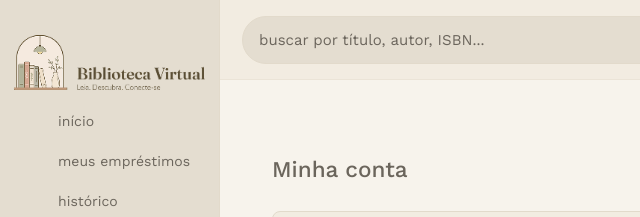
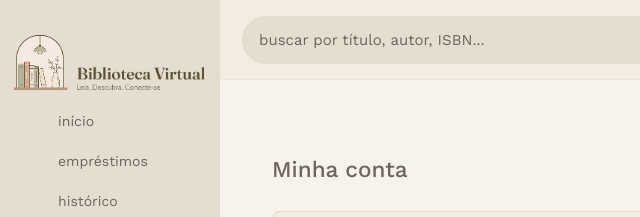
Before and after one commit to JuliaZucarelli/Biblioteca-Virtual, a plain HTML site: page conta.html in a window 1280 px wide. Shown: the top 217 px of the page, 0-640 px from the left. Drawn offline with nearby package versions, Linux system fonts and the light colour scheme.

Commit message:
arruma escrita de emprestimos do nav bar

```diff
--- a/conta.html
+++ b/conta.html
@@ -38,7 +38,7 @@
             <svg class="nav-item__icon" aria-hidden="true">
               <use href="img/icons/icon-emprestimo.svg"></use>
             </svg>
-            meus empréstimos
+            empréstimos
           </a>
           <a class="nav-item" href="historico.html">
             <svg class="nav-item__icon" aria-hidden="true">
```
